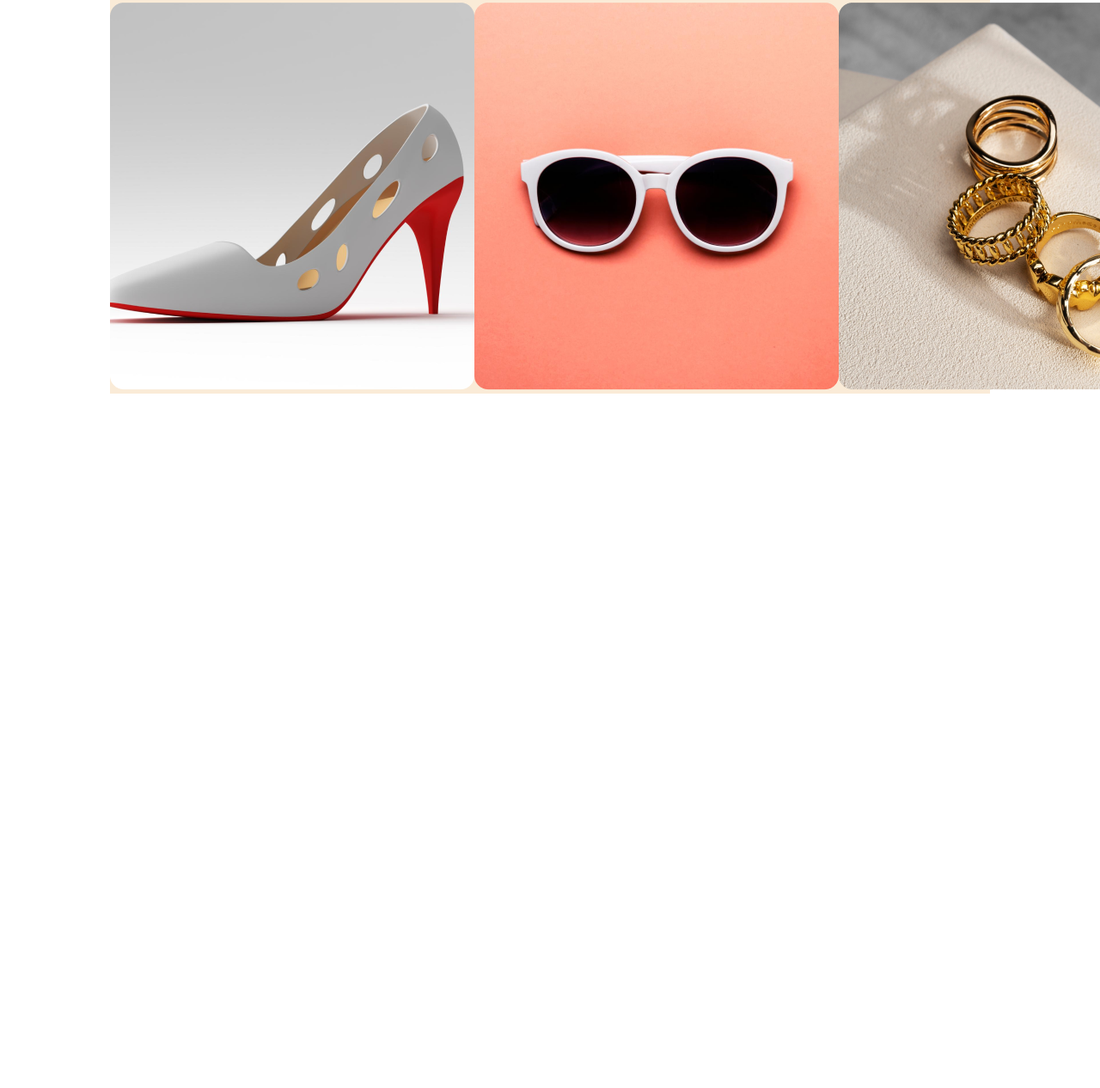
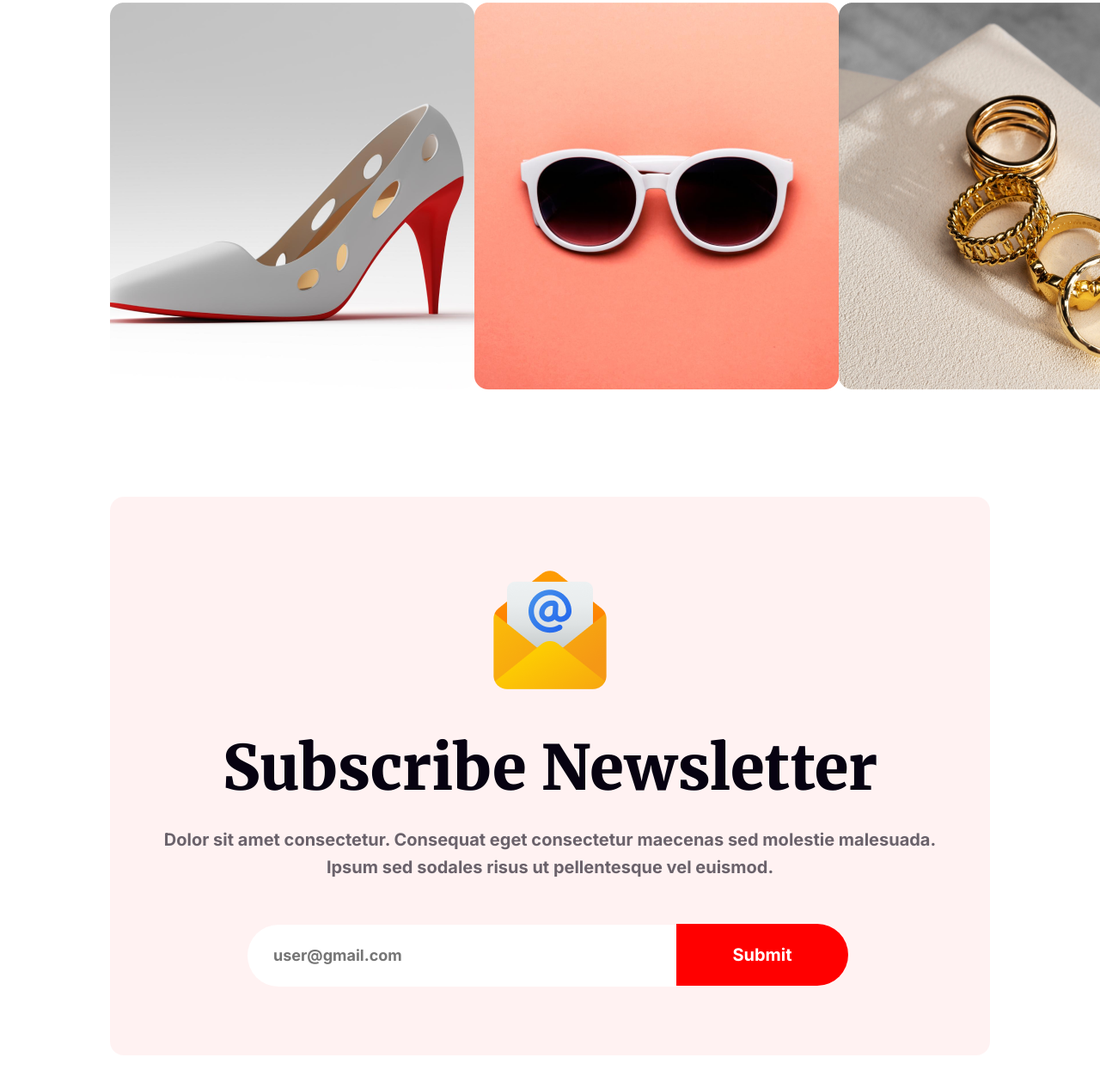
Before and after one commit to Ajhaeahmed3218/Assignment-one, a plain HTML site: page index.html in a window 1280 px wide. Shown: the part 3676-4942 px from the top of the page at 86% size. Before the commit the page ends 4134 px from the top, so only its background shows below. Drawn offline with Linux system fonts and the light colour scheme.

Commit message:
Subscribe Newsletter section

```diff
--- a/index.html
+++ b/index.html
@@ -146,6 +146,25 @@
 
                 </div>
             </section>
+            <section id="Subscribe-Newsletter">
+                <div class="Newsletter-main-container">
+                  <div class="envelope">
+                     <img src="B9A1-New-Year-New-Mission-main/B9A1-New-Year-New-Mission-main/resources/envelope.png" alt="" >
+                    </div>
+                    <div class="Subscribe-text">
+                    <h2 >Subscribe Newsletter</h2>
+                    </div>
+                    <div class="Subscribe-peragraf" >
+                    <p >Dolor sit amet consectetur. Consequat eget consectetur maecenas sed molestie malesuada. Ipsum sed sodales risus ut pellentesque vel euismod. </p>
+                    </div>
+                    <div class="Subscribe-button">
+                        <form>
+                        <input type="email" placeholder="user@gmail.com" id="email" >
+                        <input type="submit" id="submit">
+                        </form>
+                    </div>
+                </div>
+            </section>
 
         </main>
     <footer>
--- a/style.css
+++ b/style.css
@@ -282,7 +282,6 @@ span{
 .best-gift-main-container{
     max-width: 1320px;
     width: 80%;
-    background-color: antiquewhite;
     margin: 0px auto;
 
 }
@@ -320,3 +319,91 @@ span{
     justify-content: space-between;
     margin-top: 25px;
 }
+
+          /* Subscribe Newsletter style */
+
+.Newsletter-main-container{
+    display: flex;
+    justify-content: center;
+    align-items: center;
+    flex-direction: column;
+    max-width: 1320px;
+    width: 80%;
+    margin: 0px auto;
+    margin-top: 120px;
+    border-radius: 16px;
+    background: rgba(255, 0, 0, 0.05);
+}
+.envelope{
+    width: 150px;
+    height: 150px;
+    flex-shrink: 0;
+    padding-top: 80px;
+}
+
+.Subscribe-text{
+    color: #070211;
+    text-align: center;
+    font-family: 'Merriweather',sans-serif;
+    font-size: 48px;
+    font-weight: 900;
+    text-transform: capitalize;
+    padding-top: 40px;
+}
+.Subscribe-peragraf{
+    max-width: 900px;
+    width: 100%;
+    color: rgba(7, 2, 17, 0.60);
+    text-align: center;
+    font-family: 'Inter',sans-serif;
+    font-size: 20px;
+    font-weight: 400;
+    line-height: 32px;
+    margin-top: 22px;
+   margin-bottom: 50px;
+
+}
+#email {
+    height: 72px;
+    max-width: ;
+    width: 500px;
+    border: none;
+    outline: none;
+    border-radius: 50px 0px 0px 50px ;
+    color: rgba(7, 2, 17, 0.30);
+    font-family: 'Inter',sans-serif;
+    font-size: 18px;
+    font-weight: 400;
+
+
+
+
+}
+#submit{
+    position: relative;
+    height: 72px;
+    width: 200px;
+    left: -5px;
+    border: none;
+    outline: none;
+    border-radius: 0px 50px 50px 0px;
+    color: #FFF;
+    text-align: center;
+    font-family: 'Inter',sans-serif;
+    font-size: 20px;
+    font-weight: 600;
+    text-transform: capitalize;
+    background-color: #F00;
+
+}
+.Subscribe-button{
+    padding-bottom: 80px;
+}
+
+#email::placeholder{
+    padding: 25px 0px 25px 30px;
+
+}
+#Subscribe-Newsletter{
+    margin-bottom: 120px;
+}
```
Also changed, not shown: B9A1-New-Year-New-Mission-main/B9A1-New-Year-New-Mission-main/resources/envelope.png (renamed from B9A1-New-Year-New-Mission-main/B9A1-New-Year-New-Mission-main/resources/Group 61.png).
